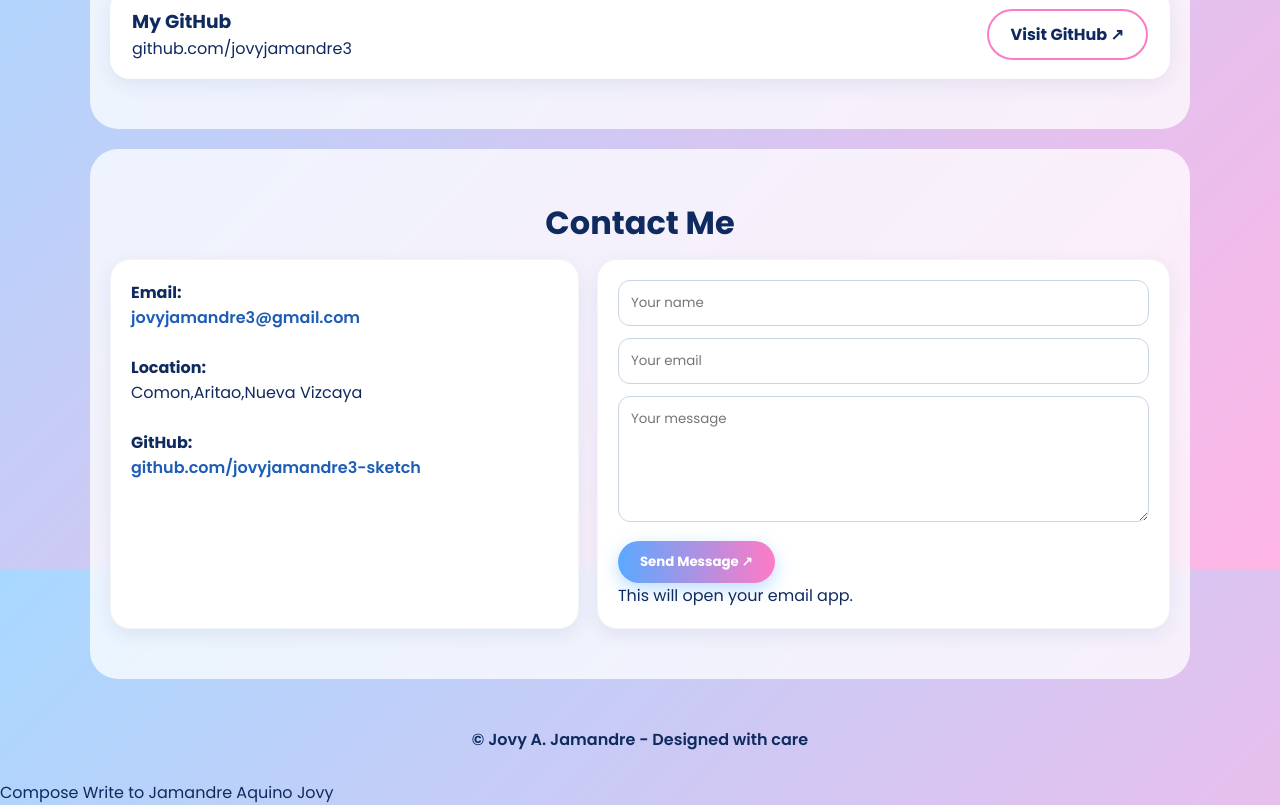
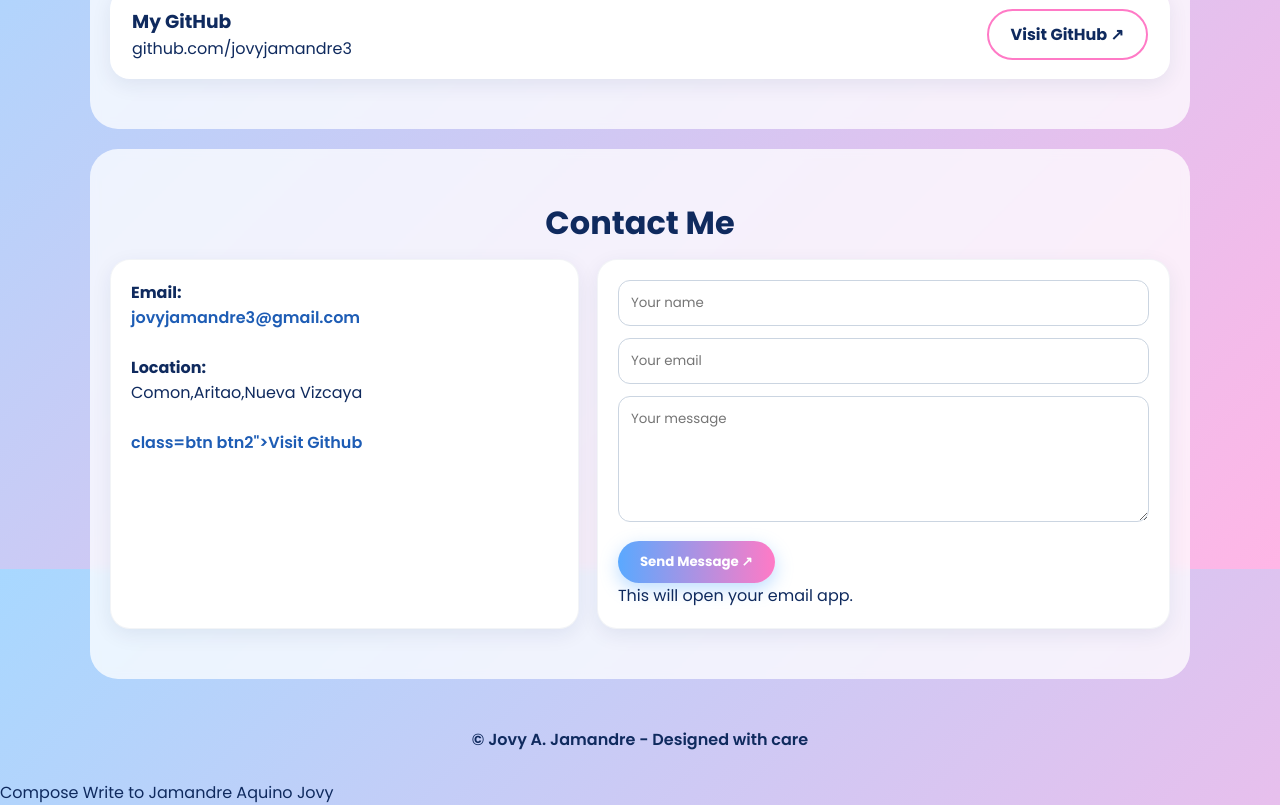
Before and after one commit to jovyjamandre3-sketch/jovyjamandre3-sketch.github.io, a plain HTML site: page index.html in a window 1280 px wide. Shown: the part 1831-2636 px from the top of the page. Drawn offline with Linux system fonts and the light colour scheme.

Commit message:
Update index.html

```diff
--- a/index.html
+++ b/index.html
@@ -81,7 +81,7 @@ class="profile-img">
 <div class="card">
 <p><b>Email:</b><br><a href="mailto:jovyjamandre3@gmail.com">jovyjamandre3@gmail.com</a></p><br>
 <p><b>Location:</b><br>Comon,Aritao,Nueva Vizcaya</p><br>
-<p><b>GitHub:</b><br><a href="https://github.com/jovyjamandre3-sketch" target="_blank">github.com/jovyjamandre3-sketch</a></p>
+<a href="https://github.com/jovyjamandre3-sketch/jovyjamandre3-sketch.github.io" target="_blank"> class=btn btn2">Visit Github</a>
 </div>
 <form id="contact-form" class="card">
 <input type="text" id="name" placeholder="Your name" required>
```
